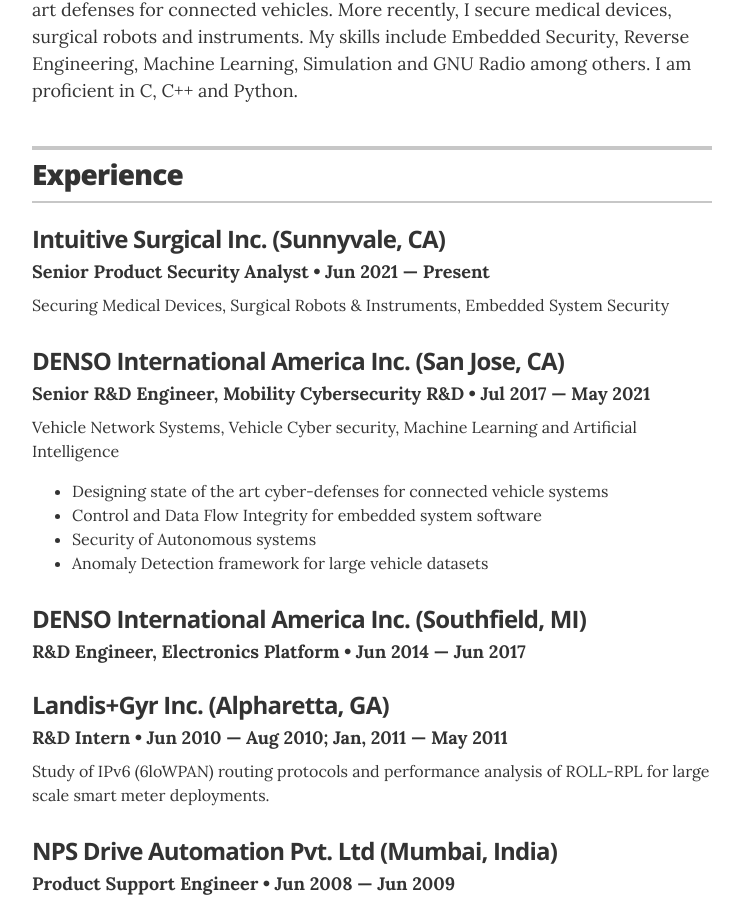
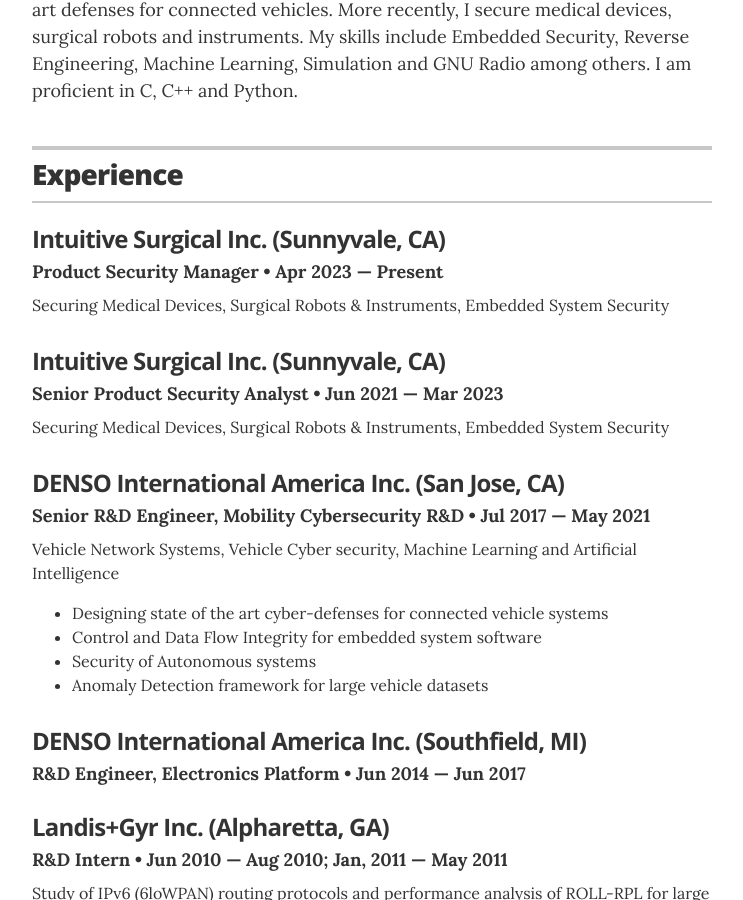
Before and after one commit to iyergkris/iyergkris.github.io, a Jekyll site: the page built from index.html, in a window 1280 px wide and 900 px high, scrolled down 465 px. Shown: the whole window, without its empty margins (268-1011 px from the left). Built offline with Jekyll 4.4.1, drawn with Linux system fonts in a browser that asks for light colours.

Commit message:
new position

```diff
--- a/_data/experience.yml
+++ b/_data/experience.yml
@@ -1,9 +1,15 @@
 # Jobs
+
+# Manager, Product Security
+- company: Intuitive Surgical Inc. (Sunnyvale, CA)
+  position: Product Security Manager
+  duration: Apr 2023 &mdash; Present
+  summary: Securing Medical Devices, Surgical Robots & Instruments, Embedded System Security
 
 # Senior Product Security Analyst
 - company: Intuitive Surgical Inc. (Sunnyvale, CA)
   position: Senior Product Security Analyst
-  duration: Jun 2021 &mdash; Present
+  duration: Jun 2021 &mdash; Mar 2023
   summary: Securing Medical Devices, Surgical Robots & Instruments, Embedded System Security
 
 # Senior R&D Engineer (Cybersecurity)
```
